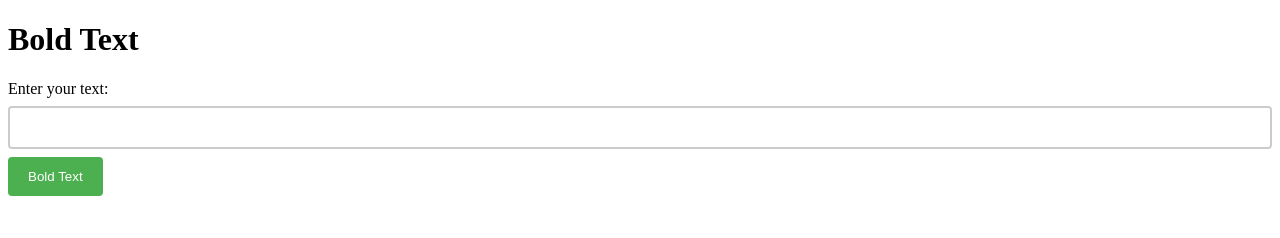
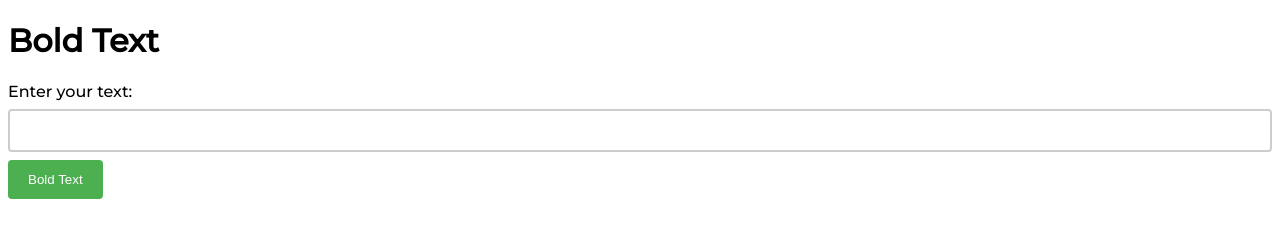
Before and after one commit to Spelljinxer/text-bolder, a plain HTML site: page index.html in a window 1280 px wide. Drawn offline with Linux system fonts and the light colour scheme; a web font is replaced by a local one.

Commit message:
changed fonts

```diff
--- a/bold_text.js
+++ b/bold_text.js
@@ -5,8 +5,10 @@ function boldText(event) {
   let words = inputText.split(" ");
 
   for (let i = 0; i < words.length; i++) {
-      let numToBold = Math.floor(Math.random() * Math.min(words[i].length - 2, 3)) + 1;
+    if (words[i].length > 2) {
+      let numToBold = Math.floor(Math.random() * (words[i].length - 1)) + 1;
       words[i] = "<span class='bold'>" + words[i].substring(0, numToBold) + "</span>" + words[i].substring(numToBold);
+    }
   }
 
   let boldText = words.join(" ");
--- a/style.css
+++ b/style.css
@@ -1,3 +1,14 @@
+
+@import url('https://fonts.googleapis.com/css2?family=Montserrat:wght@500&display=swap');
+@import url('https://fonts.googleapis.com/css2?family=Montserrat:ital,wght@1,500&display=swap');
+@import url('https://fonts.googleapis.com/css2?family=JetBrains+Mono&display=swap');
+@import url(//fonts.googleapis.com/earlyaccess/nicomoji.css);
+@import url(//fonts.googleapis.com/earlyaccess/nikukyu.css);
+@import url('https://fonts.googleapis.com/css2?family=M+PLUS+Rounded+1c:wght@500;800&display=swap');
+
+:root{
+  font-family: 'Montserrat', sans-serif;
+}
 
 input[type="text"] {
     width: 100%;
```
Lines whose indentation alone changed are shown as unchanged.
